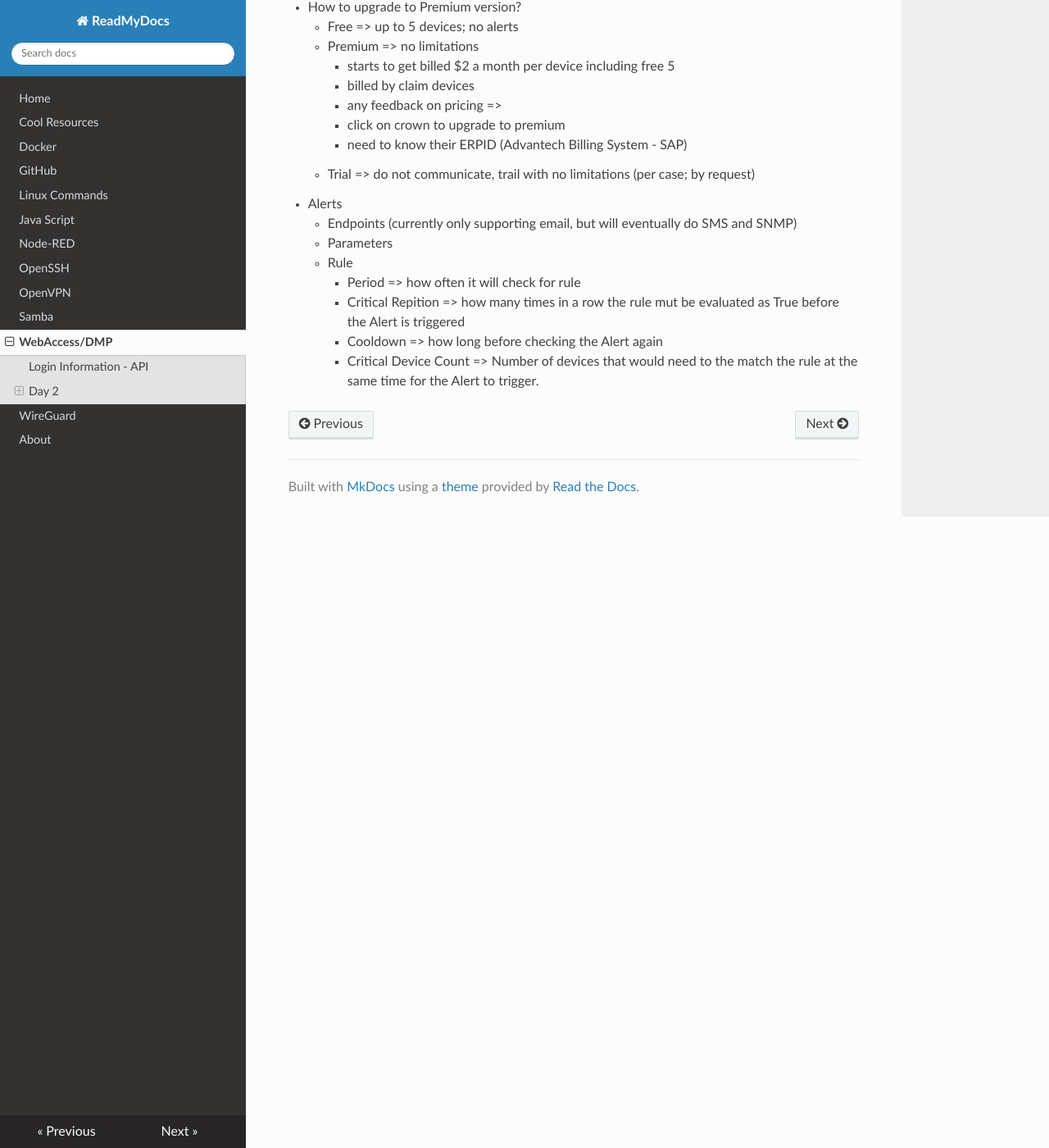
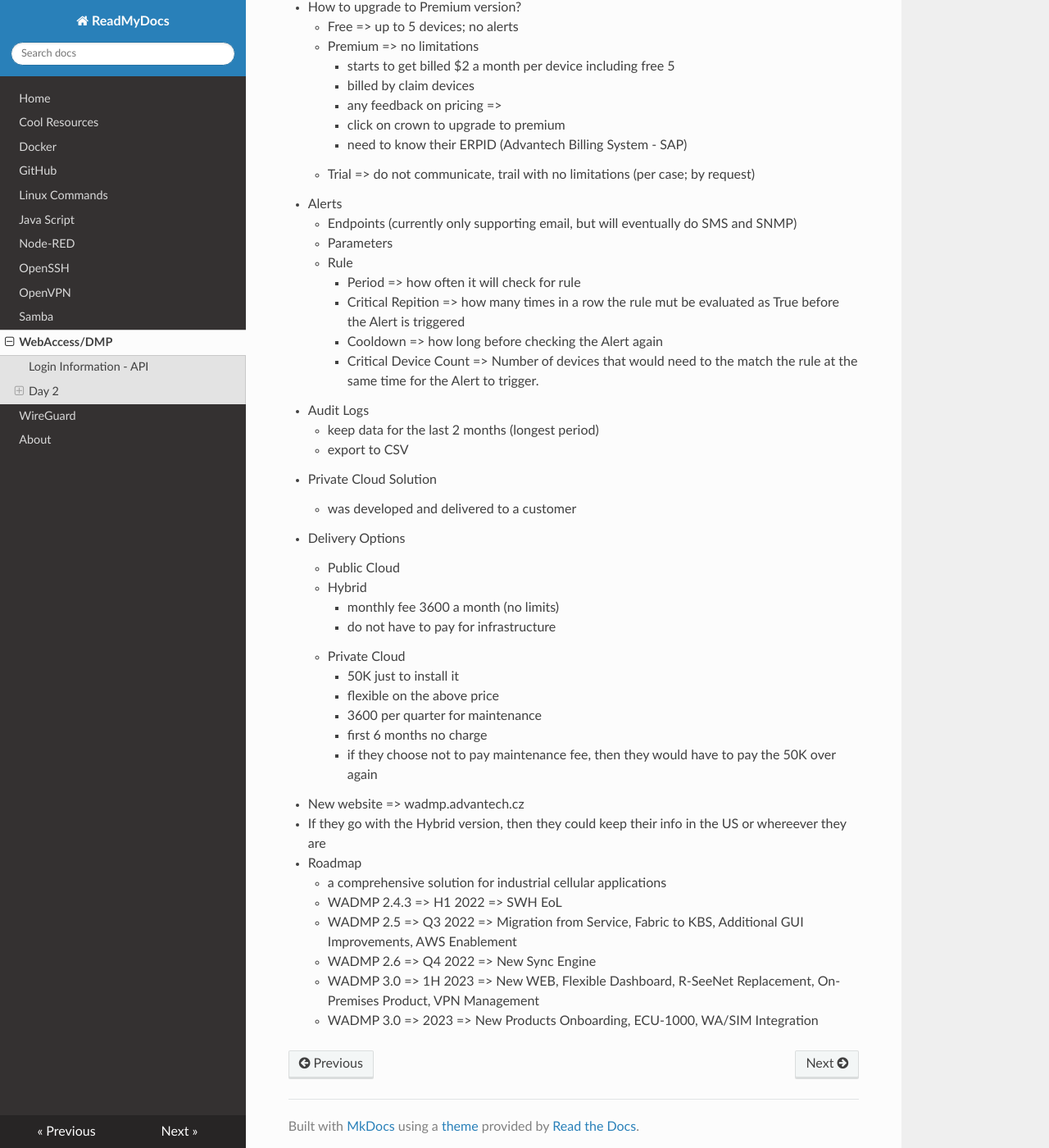
Before and after one commit to mholdiman19/mholdiman19.github.io, an MkDocs documentation site: the page built from docs/webaccessdmp.md, in a window 1280 px wide and 1400 px high, scrolled down 1612 px. Shown: the whole window at 82% size. Built offline with MkDocs 1.6.1, drawn with Linux system fonts in a browser that asks for light colours; nearby versions of some CDN libraries.

Commit message:
added WADMP
added delivery and roadmap

```diff
--- a/docs/webaccessdmp.md
+++ b/docs/webaccessdmp.md
@@ -60,3 +60,29 @@
         - Critical Repition => how many times in a row the rule mut be evaluated as True before the Alert is triggered
         - Cooldown => how long before checking the Alert again
         - Critical Device Count => Number of devices that would need to the match the rule at the same time for the Alert to trigger.
+* Audit Logs
+    - keep data for the last 2 months (longest period)
+    - export to CSV
+* Private Cloud Solution
+    - was developed and delivered to a customer
+
+* Delivery Options
+    - Public Cloud
+    - Hybrid
+        - monthly fee 3600 a month (no limits)
+        - do not have to pay for infrastructure
+    - Private Cloud
+        - 50K just to install it
+        - flexible on the above price
+        - 3600 per quarter for maintenance
+        - first 6 months no charge
+        - if they choose not to pay maintenance fee, then they would have to pay the 50K over again
+* New website => wadmp.advantech.cz
+* If they go with the Hybrid version, then they could keep their info in the US or whereever they are
+* Roadmap
+    - a comprehensive solution for industrial cellular applications
+    - WADMP 2.4.3 => H1 2022 => SWH EoL
+    - WADMP 2.5 =>  Q3 2022 => Migration from Service, Fabric to KBS, Additional GUI Improvements, AWS Enablement
+    - WADMP 2.6 => Q4 2022 => New Sync Engine
+    - WADMP 3.0 => 1H 2023 => New WEB, Flexible Dashboard, R-SeeNet Replacement, On-Premises Product, VPN Management
+    - WADMP 3.0 => 2023 => New Products Onboarding, ECU-1000, WA/SIM Integration
```
Also changed, not shown: site/index.html, site/search/search_index.json, site/webaccessdmp/index.html, 1 other file.
